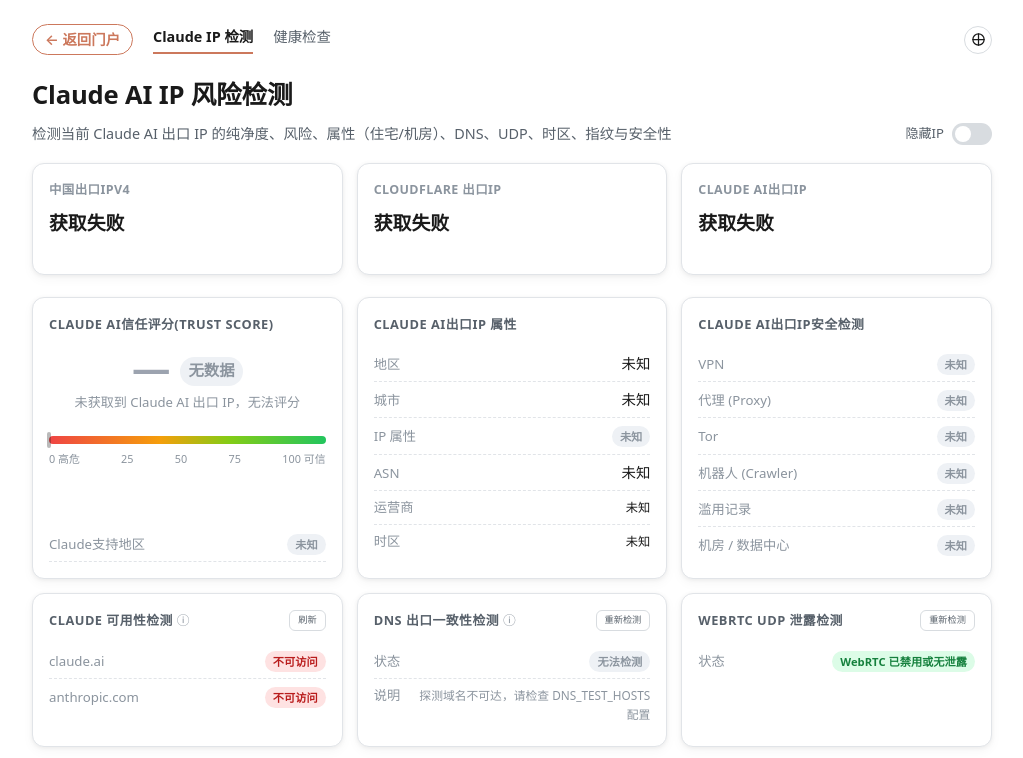
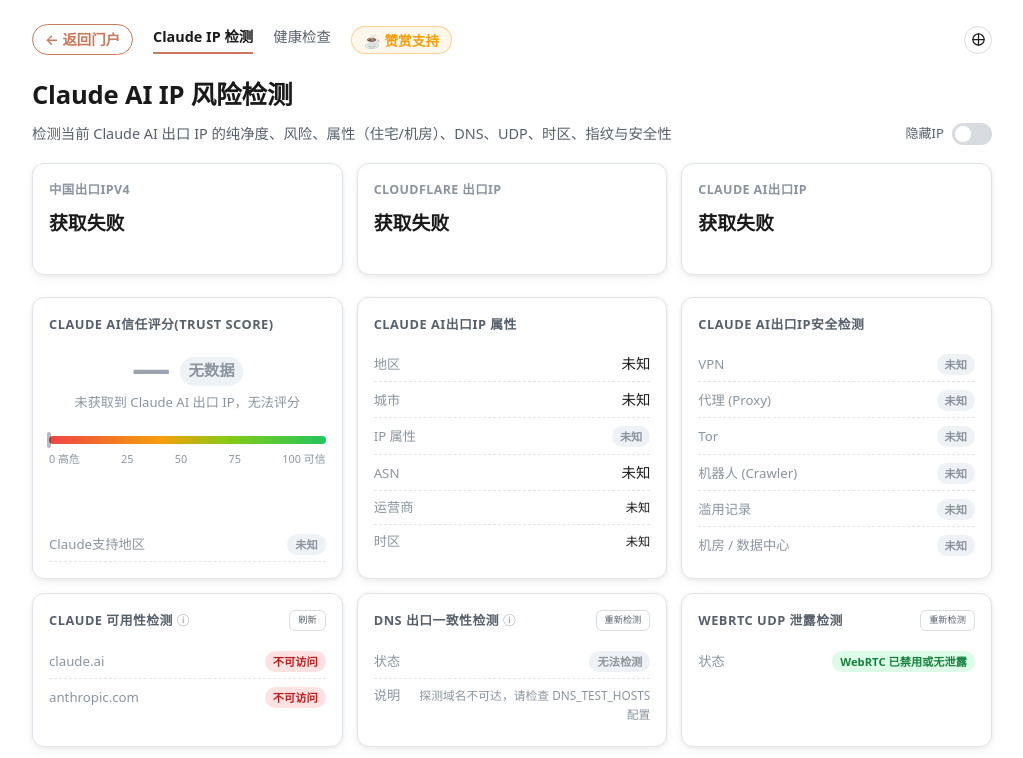
Before and after one commit to HonghuangKongJian/claude-ip-check, a website: page public/index.html in a window 1280 px wide. Shown: the top 758 px of the page, without its empty margins (128-1151 px from the left). Drawn offline with Linux system fonts and the light colour scheme; no server answers.

Commit message:
feat: 在顶部导航栏增加醒目的赞赏支持胶囊按钮并部署上线

```diff
--- a/public/index.html
+++ b/public/index.html
@@ -30,6 +30,7 @@
     <a href="https://amw3.eu.org/" id="portalLink" class="portal-btn" title="返回门户首页">← 返回门户</a>
     <a href="/" class="active">Claude IP 检测</a>
     <a href="/api/healthz" title="服务健康检查">健康检查</a>
+    <button onclick="openDonateModal()" class="nav-donate-btn" title="赞赏与支持作者">☕ 赞赏支持</button>
     <span id="ts-wrap" class="ts-wrap">
       <button id="ts-btn" class="ts-btn" aria-label="主题" aria-expanded="false" title="切换主题">
         <svg data-mode-icon="auto" viewBox="0 0 24 24" fill="none" stroke-width="2" stroke-linecap="round"><circle cx="12" cy="12" r="9"/><path d="M12 3v18" /><path d="M3 12h18"/></svg>
--- a/public/style.css
+++ b/public/style.css
@@ -90,6 +90,32 @@
 .nav .portal-btn.hidden { display: none; }
 @media (max-width: 420px) {
   .nav .portal-btn { padding: 3px 9px; font-size: 0.92em; }
+}
+
+.nav .nav-donate-btn {
+  display: inline-flex;
+  align-items: center;
+  gap: 4px;
+  padding: 3px 12px;
+  border: 1px solid rgba(245, 158, 11, 0.4);
+  background: rgba(245, 158, 11, 0.08);
+  border-radius: 999px;
+  color: #f59e0b;
+  font-weight: 600;
+  cursor: pointer;
+  font-size: 0.95em;
+  font-family: inherit;
+  transition: all 0.2s;
+  white-space: nowrap;
+}
+.nav .nav-donate-btn:hover {
+  background: #f59e0b;
+  color: #fff;
+  transform: translateY(-1px);
+  box-shadow: 0 2px 8px rgba(245, 158, 11, 0.25);
+}
+@media (max-width: 520px) {
+  .nav .nav-donate-btn { padding: 3px 8px; font-size: 0.88em; }
 }
 
 .ts-wrap { position: relative; margin-left: auto; }
```
